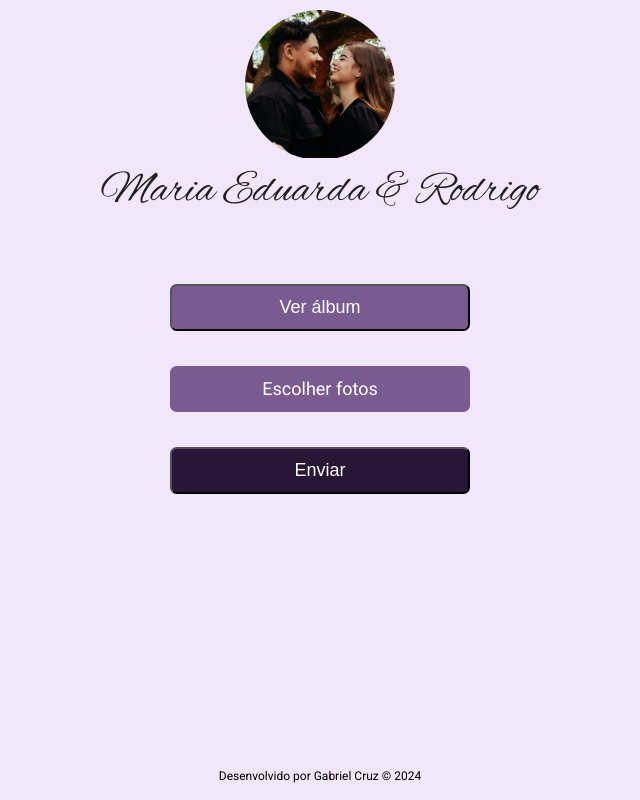
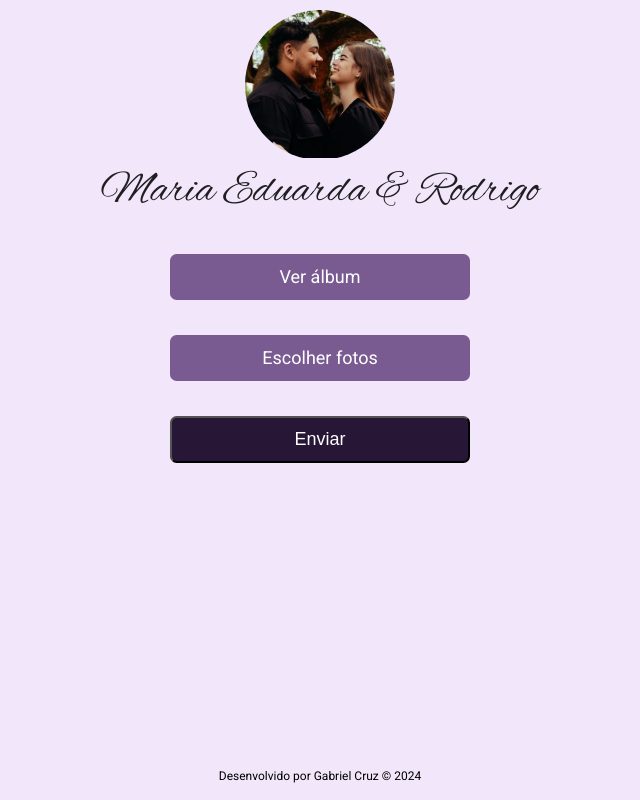
Before and after one commit to ProbBC/album-casamento, a React (Vite) app: page / in a window 1280 px wide. Shown: the whole page, without its empty margins (320-960 px from the left). Built offline with nearby package versions, Linux system fonts and the light colour scheme.

Commit message:
fix botão de ver álbum

```diff
--- a/src/App.jsx
+++ b/src/App.jsx
@@ -65,7 +65,7 @@ function App() {
       <h1>Maria Eduarda & Rodrigo</h1>
 
       <form onSubmit={handleSubmit}>
-        <button onClick={handleViewAlbum} className="view-album-btn">Ver álbum</button>
+        <label onClick={handleViewAlbum} className="view-album-btn">Ver álbum</label>
 
         <input
           type="file"
```
